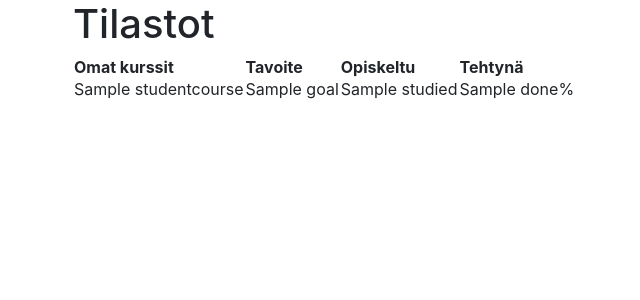
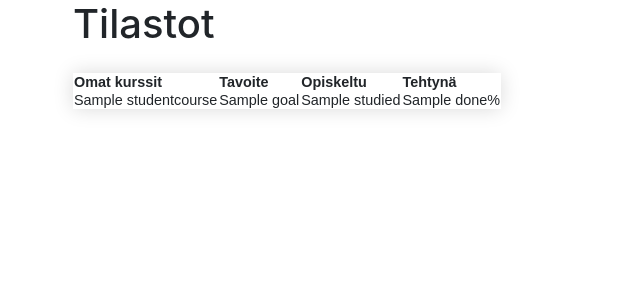
Before and after one commit to amalia53/tsoha-studytracker, a Flask app: template templates/stats.html in a window 1280 px wide. Shown: the part 72-372 px from the top of the page, without its empty margins (12-652 px from the left). Run offline with Flask 2, Linux system fonts and the light colour scheme; the template is opened without the code that fills it: most values are stand-ins (such as "Sample title", 1, 10 or a date in 2020); some libraries are stand-ins or nearby versions.

Commit message:
taulukot

```diff
--- a/templates/stats.html
+++ b/templates/stats.html
@@ -28,7 +28,7 @@
     <div class="col-12">
 	<h1>Tilastot</h1>
 	<p>
-	<table>
+	<table class="styled-table">
 	<tr>
 	  <th>Omat kurssit</th>
 	  <th>Tavoite</th>
@@ -51,3 +51,14 @@
     </div>
   </div>
 </div>
+
+<style>
+.styled-table {
+    border-collapse: collapse;
+    margin: 25px 0;
+    font-size: 0.9em;
+    font-family: sans-serif;
+    min-width: 400px;
+    box-shadow: 0 0 20px rgba(0, 0, 0, 0.15);
+}
+</style>
```
